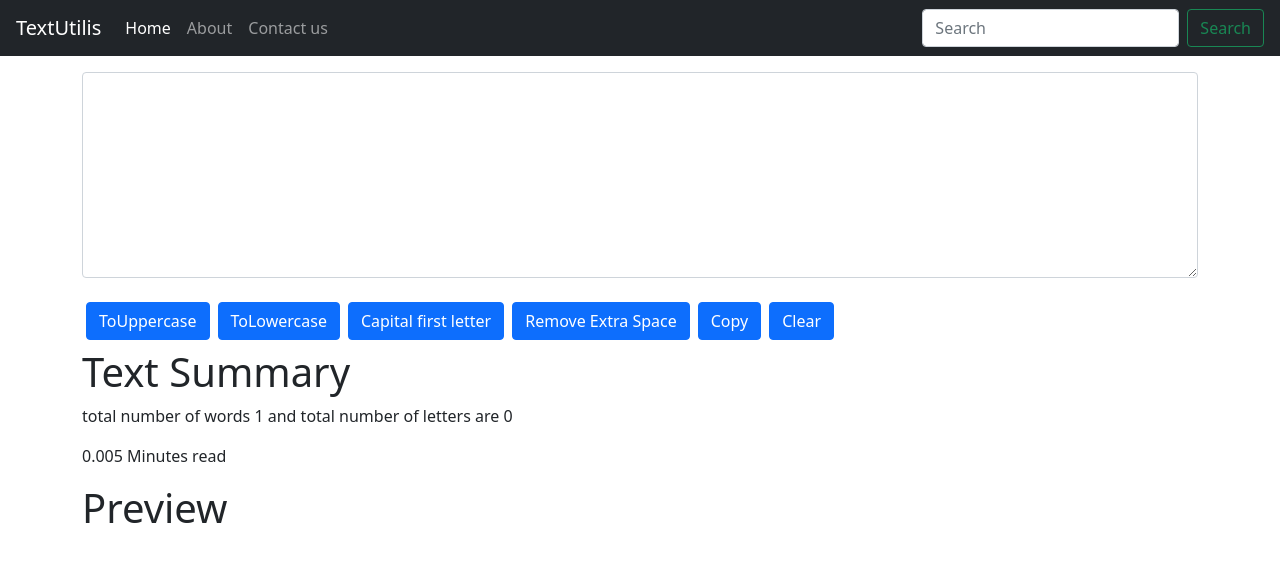
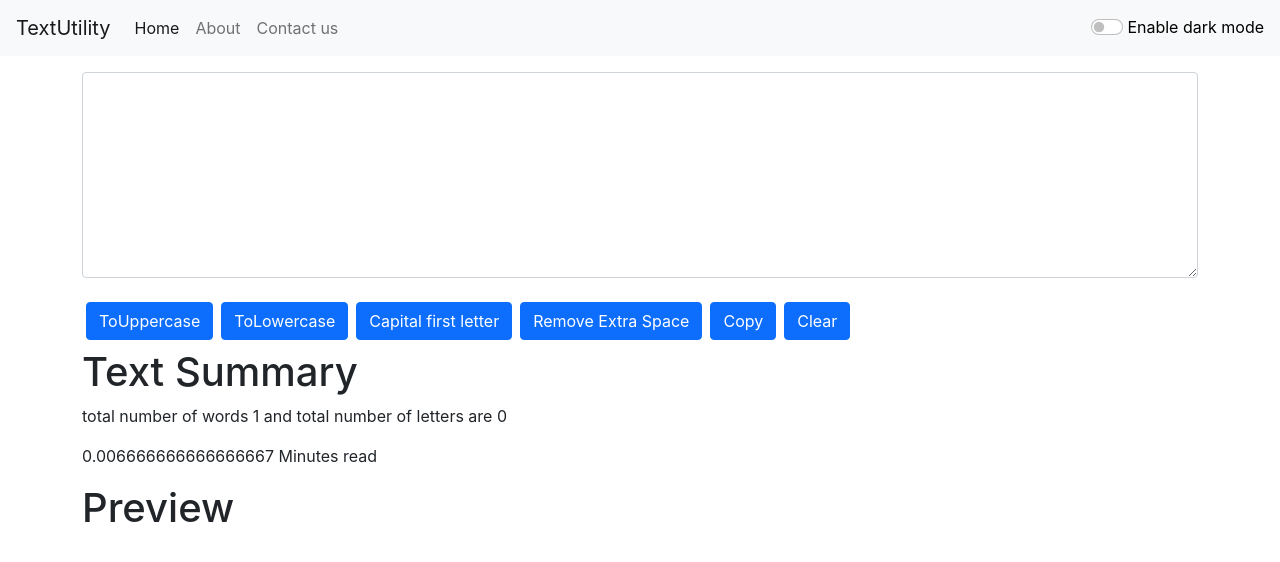
Before and after one commit to Ipriyankrajai/text-utility, a React (Create React App) app: page / in a window 1280 px wide. Shown: the top 562 px of the page. Built offline with nearby package versions, Linux system fonts and the light colour scheme.

Commit message:
enabling dark mode

```diff
--- a/public/index.html
+++ b/public/index.html
@@ -25,8 +25,8 @@
       Learn how to configure a non-root public URL by running `npm run build`.
     -->
     <link rel="stylesheet" href="https://stackpath.bootstrapcdn.com/bootstrap/4.4.1/css/bootstrap.min.css" integrity="sha384-Vkoo8x4CGsO3+Hhxv8T/Q5PaXtkKtu6ug5TOeNV6gBiFeWPGFN9MuhOf23Q9Ifjh" crossorigin="anonymous">
-
-    <title>Text utility</title>
+    <link href="https://cdn.jsdelivr.net/npm/bootstrap@5.0.2/dist/css/bootstrap.min.css" rel="stylesheet" integrity="sha384-EVSTQN3/azprG1Anm3QDgpJLIm9Nao0Yz1ztcQTwFspd3yD65VohhpuuCOmLASjC" crossorigin="anonymous">
+    <title>Text Utility</title>
   </head>
   <body>
     <noscript>You need to enable JavaScript to run this app.</noscript>
@@ -41,9 +41,12 @@
       To begin the development, run `npm start` or `yarn start`.
       To create a production bundle, use `npm run build` or `yarn build`.
     -->
-    <script src="https://code.jquery.com/jquery-3.3.1.slim.min.js" integrity="sha384-q8i/X+965DzO0rT7abK41JStQIAqVgRVzpbzo5smXKp4YfRvH+8abtTE1Pi6jizo" crossorigin="anonymous"></script>
+    <!-- <script src="https://code.jquery.com/jquery-3.3.1.slim.min.js" integrity="sha384-q8i/X+965DzO0rT7abK41JStQIAqVgRVzpbzo5smXKp4YfRvH+8abtTE1Pi6jizo" crossorigin="anonymous"></script>
     <script src="https://cdnjs.cloudflare.com/ajax/libs/popper.js/1.14.7/umd/popper.min.js" integrity="sha384-UO2eT0CpHqdSJQ6hJty5KVphtPhzWj9WO1clHTMGa3JDZwrnQq4sF86dIHNDz0W1" crossorigin="anonymous"></script>
-    <script src="https://stackpath.bootstrapcdn.com/bootstrap/4.3.1/js/bootstrap.min.js" integrity="sha384-JjSmVgyd0p3pXB1rRibZUAYoIIy6OrQ6VrjIEaFf/nJGzIxFDsf4x0xIM+B07jRM" crossorigin="anonymous"></script>
+    <script src="https://stackpath.bootstrapcdn.com/bootstrap/4.3.1/js/bootstrap.min.js" integrity="sha384-JjSmVgyd0p3pXB1rRibZUAYoIIy6OrQ6VrjIEaFf/nJGzIxFDsf4x0xIM+B07jRM" crossorigin="anonymous"></script> -->
+    <script src="https://cdn.jsdelivr.net/npm/bootstrap@5.0.2/dist/js/bootstrap.bundle.min.js" integrity="sha384-MrcW6ZMFYlzcLA8Nl+NtUVF0sA7MsXsP1UyJoMp4YLEuNSfAP+JcXn/tWtIaxVXM" crossorigin="anonymous"></script>
+    <script src="https://cdn.jsdelivr.net/npm/@popperjs/core@2.9.2/dist/umd/popper.min.js" integrity="sha384-IQsoLXl5PILFhosVNubq5LC7Qb9DXgDA9i+tQ8Zj3iwWAwPtgFTxbJ8NT4GN1R8p" crossorigin="anonymous"></script>
+<script src="https://cdn.jsdelivr.net/npm/bootstrap@5.0.2/dist/js/bootstrap.min.js" integrity="sha384-cVKIPhGWiC2Al4u+LWgxfKTRIcfu0JTxR+EQDz/bgldoEyl4H0zUF0QKbrJ0EcQF" crossorigin="anonymous"></script>
 
   </body>
 </html>
--- a/src/App.js
+++ b/src/App.js
@@ -1,11 +1,35 @@
 import About from "./components/About";
 import Inputbox from "./components/Inputbox";
 import Navbar from "./components/Navbar";
+import {useState} from 'react'
 
 function App() {
+  const [mode, setmode] = useState("light");
+  const toggleMode=()=>{
+    const boxip=document.getElementById("myBox")
+    if(mode==='light'){
+      setmode("dark");
+
+      document.body.style.backgroundColor = "#212529";
+      document.body.style.color = "white";
+      boxip.style.backgroundColor="grey";
+      boxip.style.color="white";
+
+
+
+    }
+    else{
+      setmode("light");
+      document.body.style.backgroundColor = "white";
+      document.body.style.color = "black";
+      boxip.style.backgroundColor="white";
+      boxip.style.color="black";
+
+    }
+  }
   return (
     <>
-    <Navbar />
+    <Navbar mode={mode} toggleMode={toggleMode} />
     <div className="container">
     <Inputbox />
     {/* <About/> */}
--- a/src/components/About.js
+++ b/src/components/About.js
@@ -1,38 +1,78 @@
-import React from 'react'
-import { Accordion} from 'react-bootstrap'
-import 'bootstrap/dist/css/bootstrap.min.css';
+import React, {useState} from 'react'
+// import { Accordion} from 'react-bootstrap'
+
+
 
 export default function About() {
+  const [TxtMode, setTxtMode] = useState("Enable dark mode");
+  const [style, setStyle] = useState({
+    color:"black",
+    backgroundColor:"white"
+  });
+  const toggleColor=()=>{
+    console.log(style.color)
+    if(style.color==="black"){
+    setStyle({
+    color:"white",
+    backgroundColor:"black",
+    border:"1px solid white"
+
+    })
+    setTxtMode("Enable light mode");
+  }else{
+    setStyle({
+      color:"black",
+    backgroundColor:"white"
+
+    })
+    setTxtMode("Enable dark mode");
+  }
+
+  }
+
     return (
         <>
-        <div className="container">
-        <h1 className="my-3">About Us</h1>
-            <Accordion defaultActiveKey="0">
-  <Accordion.Item eventKey="0">
-    <Accordion.Header>Accordion Item #1</Accordion.Header>
-    <Accordion.Body>
-      Lorem ipsum dolor sit amet, consectetur adipiscing elit, sed do eiusmod
-      tempor incididunt ut labore et dolore magna aliqua. Ut enim ad minim
-      veniam, quis nostrud exercitation ullamco laboris nisi ut aliquip ex ea
-      commodo consequat. Duis aute irure dolor in reprehenderit in voluptate
-      velit esse cillum dolore eu fugiat nulla pariatur. Excepteur sint occaecat
-      cupidatat non proident, sunt in culpa qui officia deserunt mollit anim id
-      est laborum.
-    </Accordion.Body>
-  </Accordion.Item>
-  <Accordion.Item eventKey="1">
-    <Accordion.Header>Accordion Item #2</Accordion.Header>
-    <Accordion.Body>
-      Lorem ipsum dolor sit amet, consectetur adipiscing elit, sed do eiusmod
-      tempor incididunt ut labore et dolore magna aliqua. Ut enim ad minim
-      veniam, quis nostrud exercitation ullamco laboris nisi ut aliquip ex ea
-      commodo consequat. Duis aute irure dolor in reprehenderit in voluptate
-      velit esse cillum dolore eu fugiat nulla pariatur. Excepteur sint occaecat
-      cupidatat non proident, sunt in culpa qui officia deserunt mollit anim id
-      est laborum.
-    </Accordion.Body>
-  </Accordion.Item>
-</Accordion>
+        <h1 className="mx-3">About Us</h1>
+        <div className="container" >
+        <div className="accordion" id="accordionExample">
+  <div className="accordion-item">
+    <h2 className="accordion-header" id="headingOne">
+      <button className="accordion-button" type="button" data-bs-toggle="collapse" data-bs-target="#collapseOne" aria-expanded="true" aria-controls="collapseOne" style={style}>
+        Accordion Item #1
+      </button>
+    </h2>
+    <div id="collapseOne" className="accordion-collapse collapse show" aria-labelledby="headingOne" data-bs-parent="#accordionExample">
+      <div className="accordion-body" style={style}>
+        <strong>This is the first item's accordion body.</strong> It is shown by default, until the collapse plugin adds the appropriate classes that we use to style each element. These classes control the overall appearance, as well as the showing and hiding via CSS transitions. You can modify any of this with custom CSS or overriding our default variables. It's also worth noting that just about any HTML can go within the <code>.accordion-body</code>, though the transition does limit overflow.
+      </div>
+    </div>
+  </div>
+  <div className="accordion-item">
+    <h2 className="accordion-header" id="headingTwo">
+      <button className="accordion-button collapsed" type="button" data-bs-toggle="collapse" data-bs-target="#collapseTwo" aria-expanded="false" aria-controls="collapseTwo" style={style}>
+        Accordion Item #2
+      </button>
+    </h2>
+    <div id="collapseTwo" className="accordion-collapse collapse" aria-labelledby="headingTwo" data-bs-parent="#accordionExample">
+      <div className="accordion-body" style={style}>
+        <strong>This is the second item's accordion body.</strong> It is hidden by default, until the collapse plugin adds the appropriate classes that we use to style each element. These classes control the overall appearance, as well as the showing and hiding via CSS transitions. You can modify any of this with custom CSS or overriding our default variables. It's also worth noting that just about any HTML can go within the <code>.accordion-body</code>, though the transition does limit overflow.
+      </div>
+    </div>
+  </div>
+  <div className="accordion-item">
+    <h2 className="accordion-header" id="headingThree">
+      <button className="accordion-button collapsed" type="button" data-bs-toggle="collapse" data-bs-target="#collapseThree" aria-expanded="false" aria-controls="collapseThree" style={style}>
+        Accordion Item #3
+      </button>
+    </h2>
+    <div id="collapseThree" className="accordion-collapse collapse" aria-labelledby="headingThree" data-bs-parent="#accordionExample">
+      <div className="accordion-body" style={style}>
+        <strong>This is the third item's accordion body.</strong> It is hidden by default, until the collapse plugin adds the appropriate classes that we use to style each element. These classes control the overall appearance, as well as the showing and hiding via CSS transitions. You can modify any of this with custom CSS or overriding our default variables. It's also worth noting that just about any HTML can go within the <code>.accordion-body</code>, though the transition does limit overflow.
+      </div>
+    </div>
+  </div>
+</div>
+      <button type="button" className="btn btn-primary mx-1 my-2" onClick={toggleColor}>{TxtMode}</button>
         </div>
         </>
     )
--- a/src/components/Inputbox.js
+++ b/src/components/Inputbox.js
@@ -57,9 +57,12 @@ export default function Inputbox() {
         let newText=text.split(/[ ]+/);
         setText(newText.join(" "));
     }
+
+
     return (
         <>
-            <div className="my-3">
+
+            <div className="my-3"  >
                 <textarea className="form-control" id="myBox" value={text} rows="8" onChange={editTextbox} ></textarea>
                 {/* <textarea className="form-control" id="myBox"  rows="3"  ></textarea> */}
 
@@ -72,9 +75,10 @@ export default function Inputbox() {
             <button type="button" className="btn btn-primary mx-1 my-2" onClick={clearData}>Clear</button>
             <h1>Text Summary</h1>
             <p>total number of words {text.split(' ').length} and total number of letters are {text.length}</p>
-            <p>{text.split(' ').length/200} Minutes read</p>
+            <p>{text.split(' ').length/150} Minutes read</p>
             <h1>Preview</h1>
             <p>{text}</p>
+
         </>
     )
 }
--- a/src/components/Navbar.js
+++ b/src/components/Navbar.js
@@ -1,10 +1,10 @@
 import React from 'react'
 
-export default function Navbar() {
+export default function Navbar(props) {
     return (
         <>
-            <nav class="navbar navbar-expand-lg navbar-dark bg-dark">
-                <a class="navbar-brand" href="/">TextUtilis</a>
+            <nav class={`navbar navbar-expand-lg navbar-${props.mode} bg-${props.mode}`}>
+                <a class="navbar-brand" href="/">TextUtility</a>
                 <button class="navbar-toggler" type="button" data-toggle="collapse" data-target="#navbarSupportedContent" aria-controls="navbarSupportedContent" aria-expanded="false" aria-label="Toggle navigation">
                     <span class="navbar-toggler-icon"></span>
                 </button>
@@ -23,8 +23,10 @@ export default function Navbar() {
 
                     </ul>
                     <form class="form-inline my-2 my-lg-0">
-                        <input class="form-control mr-sm-2" type="search" placeholder="Search" aria-label="Search" />
-                        <button class="btn btn-outline-success my-2 my-sm-0" type="submit">Search</button>
+                    <div class="form-check form-switch">
+                    <input class="form-check-input" type="checkbox" role="switch" id="flexSwitchCheckDefault" onClick={props.toggleMode}/>
+                    <label class="form-check-label" style={{'color':props.mode==='light'?'black':'white'}} for="flexSwitchCheckDefault">Enable dark mode</label>
+                    </div>
                     </form>
                 </div>
             </nav>
```
